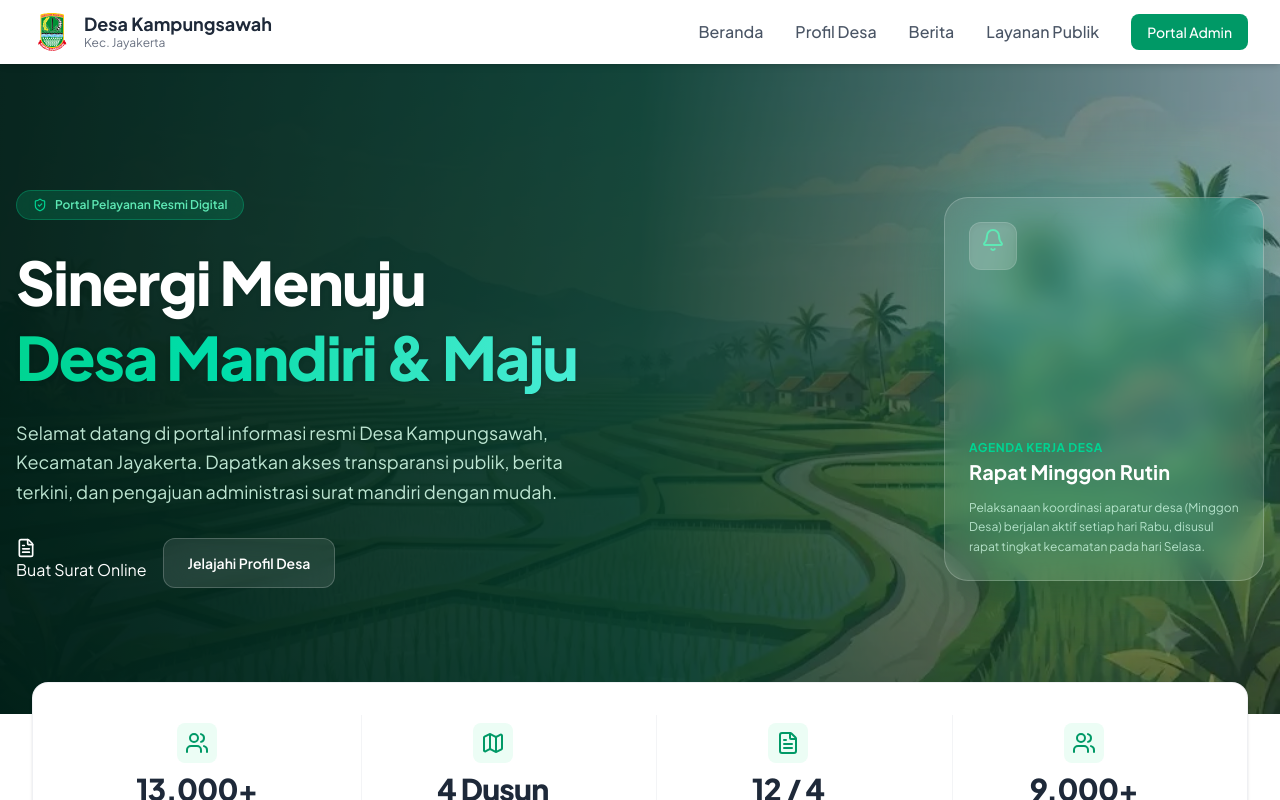
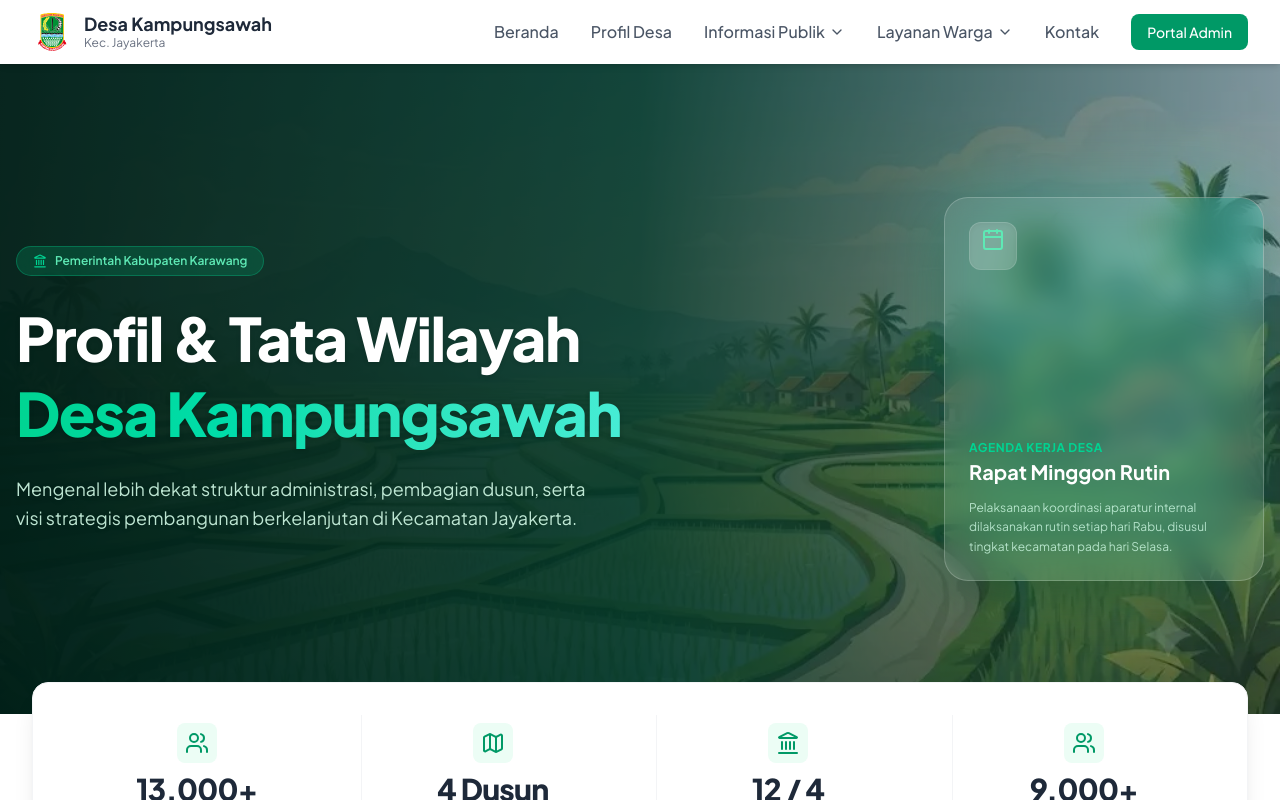
Before and after one commit to naenmad/desa-kampungsawah, a Next.js app: page / in a window 1280 px wide. Shown: the top 800 px of the page. Built offline with nearby package versions, Linux system fonts and the light colour scheme.

Commit message:
refactor: reorganize project structure by moving core app pages to a temporary directory and adding initial profile and feature documentation

```diff
--- a/components/elements/Navbar.tsx
+++ b/components/elements/Navbar.tsx
@@ -3,23 +3,38 @@
 import { useState } from "react";
 import Image from "next/image";
 import Link from "next/link";
-import { Menu, X } from "lucide-react";
+import { Menu, X, ChevronDown } from "lucide-react";
 
 export default function Navbar() {
   const [isOpen, setIsOpen] = useState(false);
 
+  // Struktur menu yang baru dengan dukungan dropdown
   const menuItems = [
     { name: "Beranda", href: "/" },
     { name: "Profil Desa", href: "/profil" },
-    { name: "Berita", href: "/berita" },
-    { name: "Layanan Publik", href: "/pengajuan" },
+    {
+      name: "Informasi Publik",
+      dropdown: [
+        { name: "Potensi Desa", href: "/potensi" },
+        { name: "Transparansi APBDes", href: "/apbdes" },
+        { name: "Galeri Kegiatan", href: "/galeri" },
+      ],
+    },
+    {
+      name: "Layanan Warga",
+      dropdown: [
+        { name: "Administrasi Pelayanan", href: "/layanan/administrasi" },
+        { name: "Pengaduan Masyarakat", href: "/layanan/pengaduan" },
+      ],
+    },
+    { name: "Kontak", href: "/kontak" },
   ];
 
   return (
     <nav className="bg-white shadow-md sticky top-0 z-50">
       <div className="max-w-7xl mx-auto px-4 sm:px-6 lg:px-8">
         <div className="flex justify-between h-16">
-          {/* Logo Karawang & Nama Desa */}
+          {/* Logo & Nama Desa */}
           <div className="flex-shrink-0 flex items-center">
             <Link href="/" className="flex items-center space-x-3">
               <Image
@@ -41,16 +56,39 @@ export default function Navbar() {
           </div>
 
           {/* Desktop Menu */}
-          <div className="hidden md:flex items-center space-x-8">
-            {menuItems.map((item) => (
+          <div className="hidden md:flex items-center space-x-6 lg:space-x-8">
+            {menuItems.map((item) =>
+              item.dropdown ? (
+                // Render Dropdown Menu untuk Desktop
+                <div key={item.name} className="relative group h-full flex items-center">
+                  <button className="flex items-center text-gray-600 hover:text-emerald-600 font-medium transition-colors duration-200 py-2">
+                    {item.name} <ChevronDown className="ml-1 w-4 h-4" />
+                  </button>
+                  <div className="absolute top-[calc(100%-0.5rem)] left-0 w-56 bg-white border border-gray-100 rounded-md shadow-lg opacity-0 invisible group-hover:opacity-100 group-hover:visible transition-all duration-200 z-50">
+                    <div className="py-2">
+                      {item.dropdown.map((subItem) => (
+                        <Link
+                          key={subItem.name}
+                          href={subItem.href}
+                          className="block px-4 py-2 text-sm text-gray-700 hover:bg-emerald-50 hover:text-emerald-600 transition-colors"
+                        >
+                          {subItem.name}
+                        </Link>
+                      ))}
+                    </div>
+                  </div>
+                </div>
+              ) : (
+                // Render Normal Menu
                 <Link
                   key={item.name}
                   href={item.href}
-                className="text-gray-600 hover:text-emerald-600 font-medium transition-colors duration-200"
+                  className="text-gray-600 hover:text-emerald-600 font-medium transition-colors duration-200 py-2"
                 >
                   {item.name}
                 </Link>
-            ))}
+              )
+            )}
             <Link
               href="/login"
               className="bg-emerald-600 text-white px-4 py-2 rounded-lg hover:bg-emerald-700 transition-colors font-medium text-sm"
@@ -63,7 +101,7 @@ export default function Navbar() {
           <div className="flex items-center md:hidden">
             <button
               onClick={() => setIsOpen(!isOpen)}
-              className="text-gray-600 hover:text-gray-900 focus:outline-none"
+              className="text-gray-600 hover:text-gray-900 focus:outline-none p-2"
             >
               {isOpen ? <X className="h-6 w-6" /> : <Menu className="h-6 w-6" />}
             </button>
@@ -73,18 +111,40 @@ export default function Navbar() {
 
       {/* Mobile Menu Panel */}
       {isOpen && (
-        <div className="md:hidden bg-white border-t border-gray-100 px-4 pt-2 pb-4 space-y-1 shadow-inner">
-          {menuItems.map((item) => (
+        <div className="md:hidden bg-white border-t border-gray-100 px-4 pt-2 pb-4 space-y-1 shadow-inner max-h-screen overflow-y-auto">
+          {menuItems.map((item) =>
+            item.dropdown ? (
+              // Render Menu Kategori dengan Sub-menu (Mobile)
+              <div key={item.name} className="py-1">
+                <div className="px-3 py-2 text-base font-semibold text-gray-800">
+                  {item.name}
+                </div>
+                <div className="pl-6 space-y-1 border-l-2 border-gray-100 ml-4">
+                  {item.dropdown.map((subItem) => (
+                    <Link
+                      key={subItem.name}
+                      href={subItem.href}
+                      onClick={() => setIsOpen(false)}
+                      className="block px-3 py-2 rounded-md text-sm font-medium text-gray-600 hover:bg-emerald-50 hover:text-emerald-600 transition-colors"
+                    >
+                      {subItem.name}
+                    </Link>
+                  ))}
+                </div>
+              </div>
+            ) : (
+              // Render Normal Menu (Mobile)
               <Link
                 key={item.name}
                 href={item.href}
                 onClick={() => setIsOpen(false)}
-              className="block px-3 py-2 rounded-md text-base font-medium text-gray-600 hover:bg-emerald-50 hover:text-emerald-600 transition-colors"
+                className="block px-3 py-2 rounded-md text-base font-medium text-gray-600 hover:bg-emerald-50 hover:text-emerald-600 transition-colors mt-1"
               >
                 {item.name}
               </Link>
-          ))}
-          <div className="pt-4 border-t border-gray-200 mt-2">
+            )
+          )}
+          <div className="pt-4 border-t border-gray-200 mt-4">
             <Link
               href="/login"
               onClick={() => setIsOpen(false)}
```
Also changed, not shown: app/(profile)/page.tsx (renamed from app/profil/page.tsx), app/temp/(auth)/login/page.js (added), app/temp/(layanan)/pengajuan/page.tsx (renamed from app/(layanan)/pengajuan/page.tsx), app/temp/berita/[slug]/page.tsx (renamed from app/berita/[slug]/page.tsx), app/temp/berita/page.tsx (renamed from app/berita/page.tsx), 1 other file (tests, documents, lock files or other folders). Lines whose indentation alone changed are shown as unchanged.
